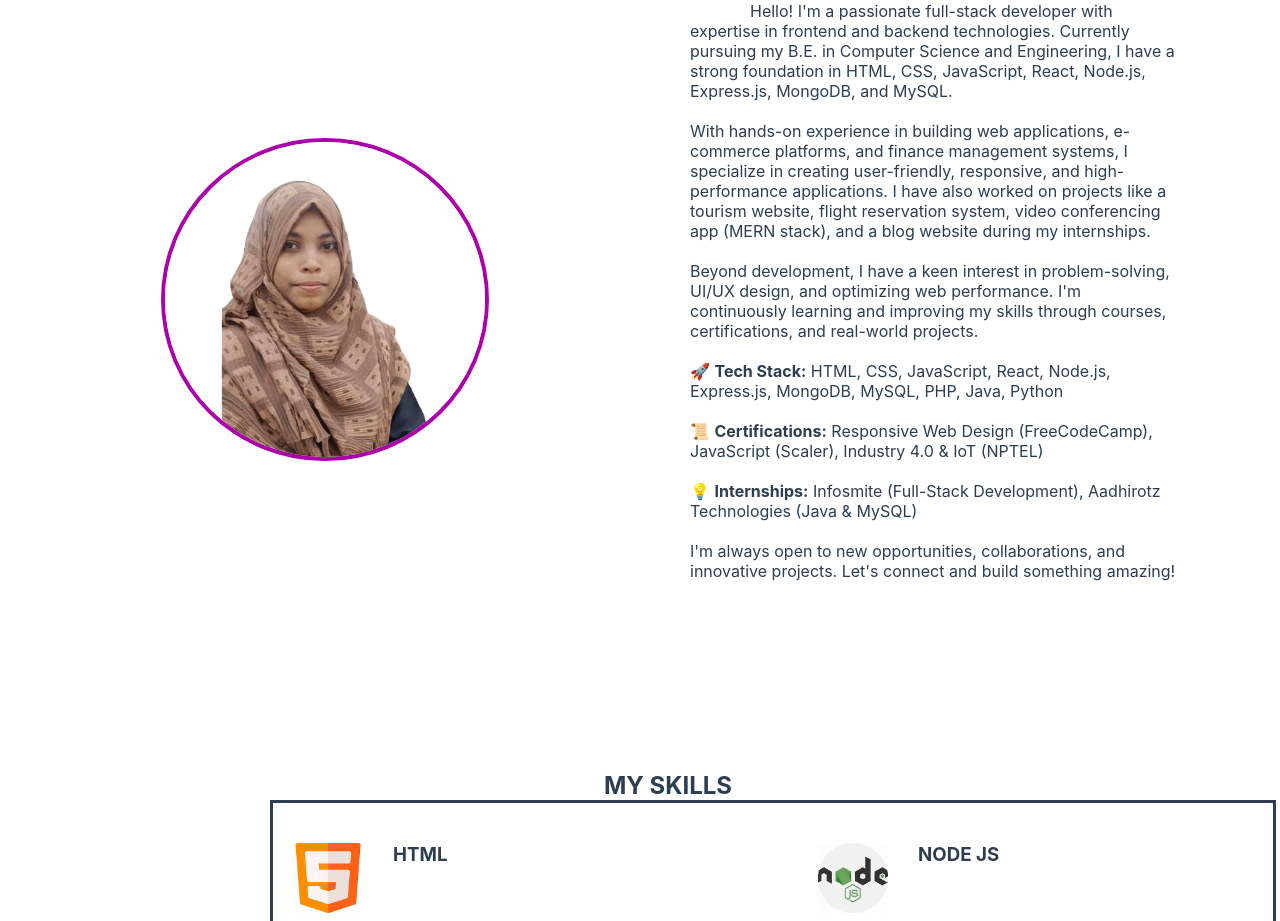
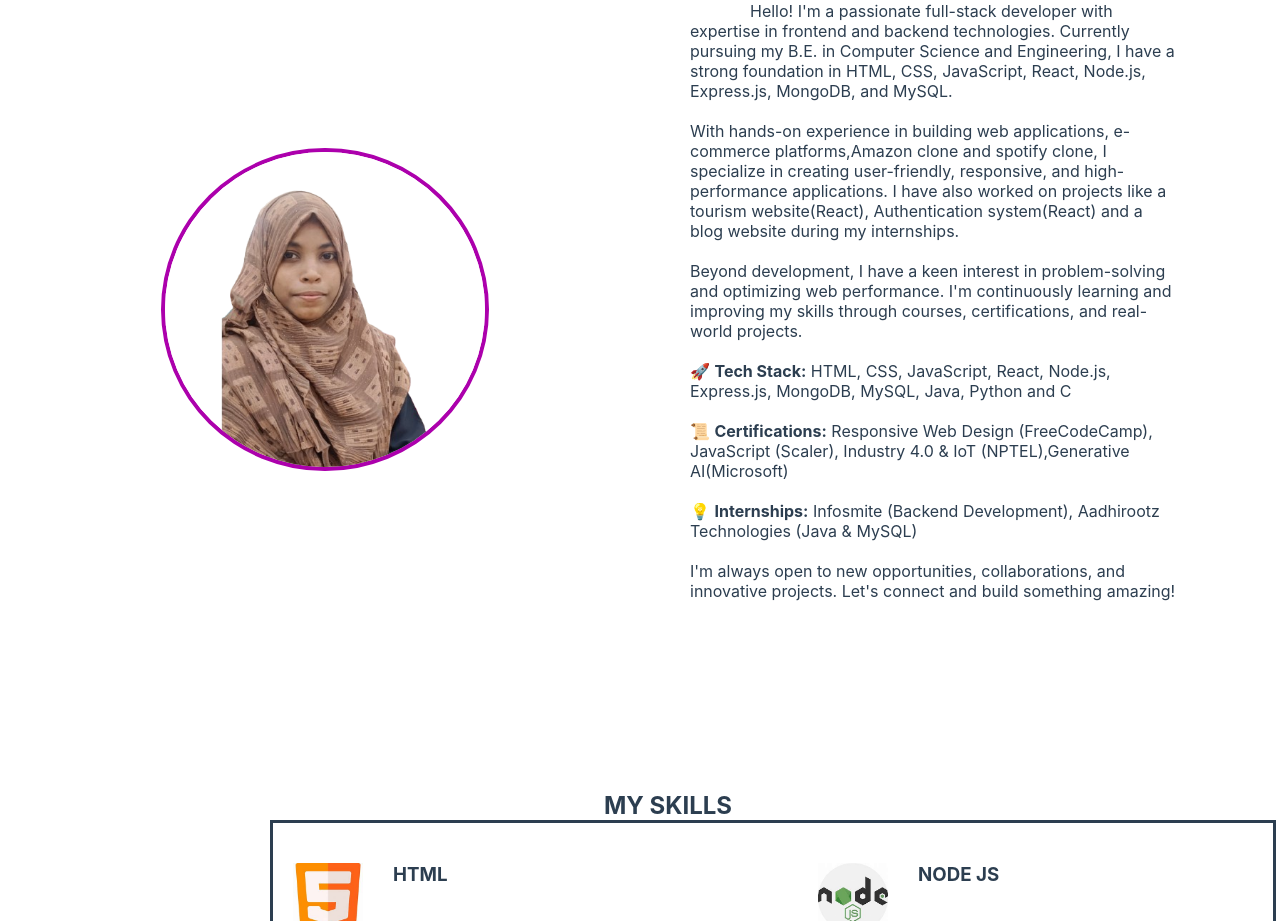
Before and after one commit to mariyamyamina/portfolio, a React (Create React App) app: page / in a window 1280 px wide. Shown: the part 780-1701 px from the top of the page. Built offline with nearby package versions, Linux system fonts and the light colour scheme; grey boxes are pictures that could not be loaded.

Commit message:
modified

```diff
--- a/src/components/About/about.js
+++ b/src/components/About/about.js
@@ -35,22 +35,21 @@ const About = () => {
 
           <span className={showMore ? "full-text" : "hidden-text"}>
             With hands-on experience in building web applications,
-            e-commerce platforms, and finance management systems, I specialize
+            e-commerce platforms,Amazon clone and spotify clone, I specialize
             in creating user-friendly, responsive, and high-performance
-            applications. I have also worked on projects like a tourism website,
-            flight reservation system, video conferencing app (MERN stack), and
-            a blog website during my internships.
+            applications. I have also worked on projects like a tourism website(React),
+            Authentication system(React) and a blog website during my internships.
             <br /><br />
-            Beyond development, I have a keen interest in problem-solving, UI/UX design, and optimizing web
+            Beyond development, I have a keen interest in problem-solving and optimizing web
             performance. I'm continuously learning and improving my skills
             through courses, certifications, and real-world projects.
             <br /><br />
-            🚀 <strong>Tech Stack:</strong> HTML, CSS, JavaScript, React, Node.js, Express.js, MongoDB, MySQL, PHP, Java, Python
+            🚀 <strong>Tech Stack:</strong> HTML, CSS, JavaScript, React, Node.js, Express.js, MongoDB, MySQL, Java, Python and C
             <br /><br />
             📜 <strong>Certifications:</strong> Responsive Web Design
-            (FreeCodeCamp), JavaScript (Scaler), Industry 4.0 & IoT (NPTEL)
+            (FreeCodeCamp), JavaScript (Scaler), Industry 4.0 & IoT (NPTEL),Generative AI(Microsoft)
             <br /><br />
-            💡 <strong>Internships:</strong> Infosmite (Full-Stack Development), Aadhirotz
+            💡 <strong>Internships:</strong> Infosmite (Backend Development), Aadhirootz
             Technologies (Java & MySQL)
             <br /><br />
             I'm always open to new opportunities, collaborations, and innovative projects. Let's connect and build
```
